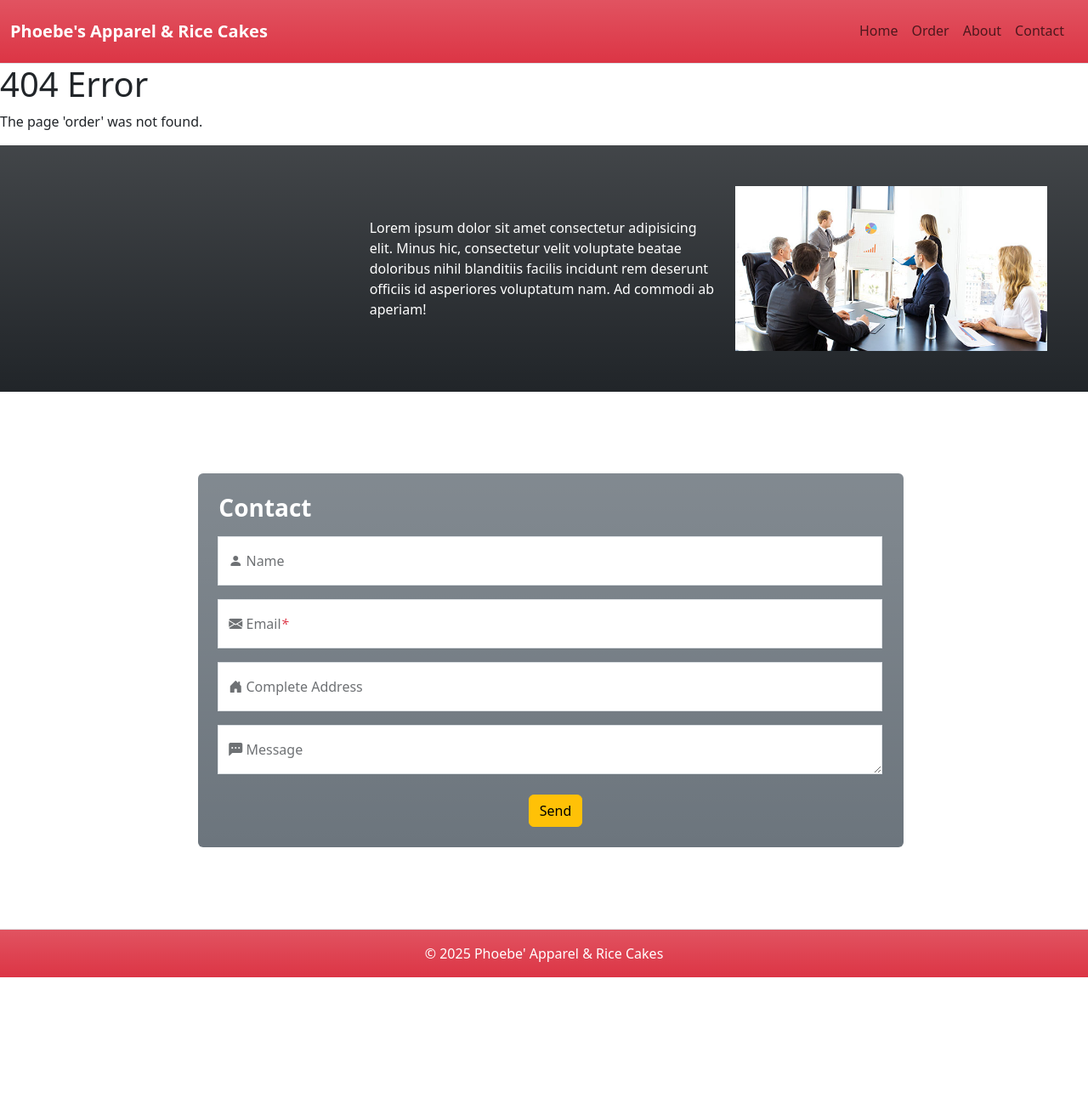
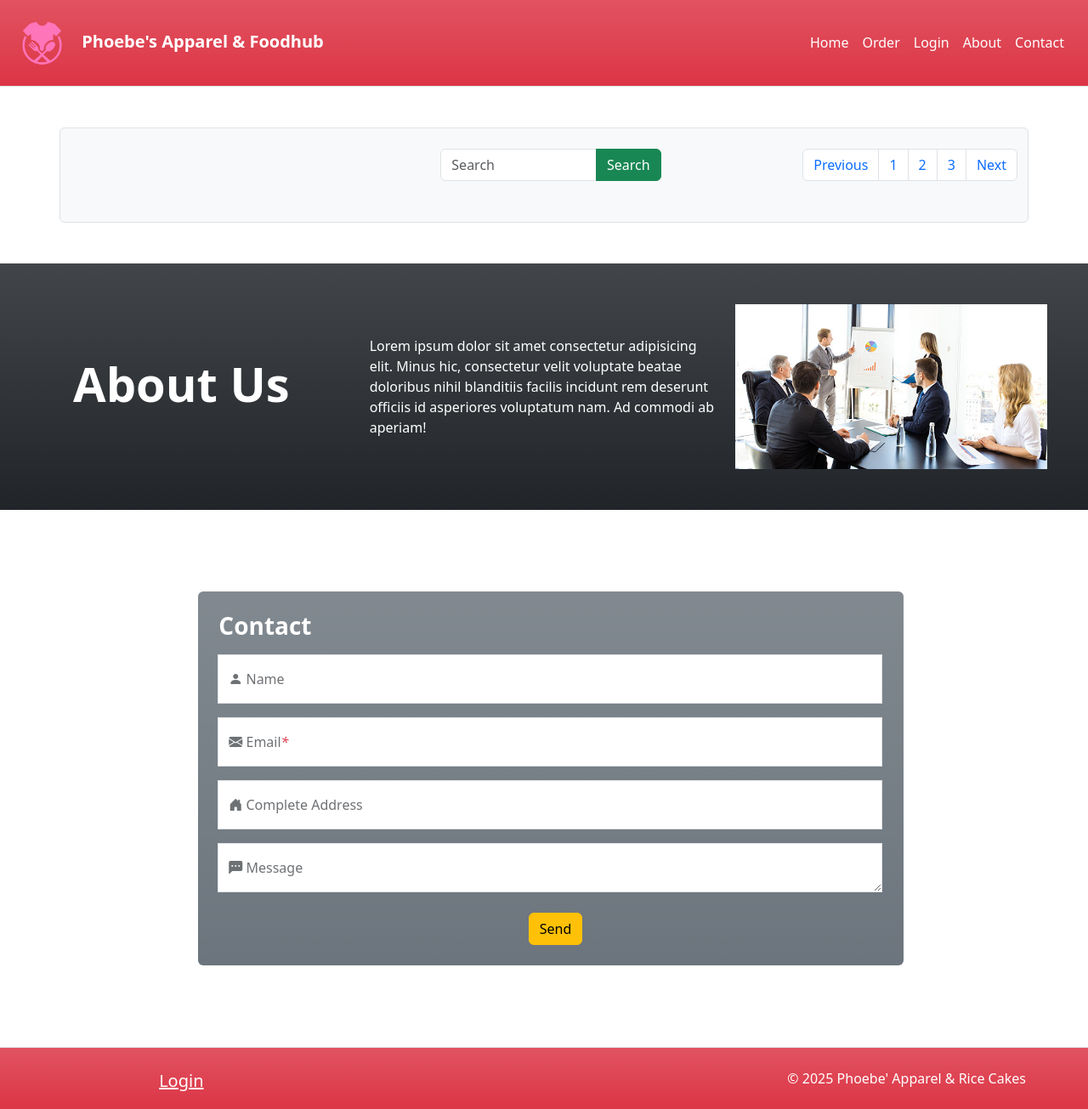
Before and after one commit to aron-suarnaba/PhoebesApparel, a PHP site: page /index.php?page=order in a window 1280 px wide. Shown: the whole page at 85% size. Before the commit the page ends 1150 px from the top, so only its background shows below. Run offline with PHP 8.4, Linux system fonts and the light colour scheme; data that the repository does not hold is empty.

Commit message:
Add login modals, add product card, and a product database

```diff
--- a/asset/css/styles.css
+++ b/asset/css/styles.css
@@ -1,5 +1,13 @@
+#bg-carousel-slide,
+#bg-carousel-slide .carousel-inner,
 #bg-carousel-slide .carousel-item{
-    height: 60vh;
+    height: 100%;
+}
+
+#bg-carousel-slide .carousel-item{
+    position: relative;
+    height: 100vh;
+    min-height: 100vh;
 }
 
 #bg-carousel-slide .carousel-item img{
--- a/index.php
+++ b/index.php
@@ -7,14 +7,15 @@ $page_file = 'section/' . $requested_page . '.php';
 require 'templates/header.php';
 
 
-if (file_exists($page_file)){
+if (file_exists($page_file)) {
     require $page_file;
+    require 'section/about.php';
+    require 'section/contact.php';
 } else {
     echo "<h1>404 Error</h1><p>The page '{$requested_page}' was not found.</p>";
 }
 
-require 'section/about.php';
-require 'section/contact.php';
+
 
 require 'templates/footer.php';
 
--- a/section/about.php
+++ b/section/about.php
@@ -1,7 +1,7 @@
 <div class="container-fluid bg-dark bg-gradient text-white" style="min-height: 6vh;" id="about">
     <div class="row py-5">
-        <div class="col-12 col-md-4">
-
+        <div class="col-12 col-md-4 d-flex justify-content-center align-items-center">
+            <h3 class="fw-bold display-4">About Us</h3>
         </div>
         <div class="col-12 col-md-4 px-2 py-3 d-flex align-items-center">
             Lorem ipsum dolor sit amet consectetur adipisicing elit. Minus hic, consectetur velit voluptate beatae doloribus nihil blanditiis facilis incidunt rem deserunt officiis id asperiores voluptatum nam. Ad commodi ab aperiam!
--- /dev/null
+++ b/section/order.php
@@ -0,0 +1,61 @@
+<div class="container-fluid p-5">
+    <div class="container bg-light rounded border border-1">
+        <div class="row my-3">
+            <div class="col-sm-12 col-md-4"></div>
+            <div class="col-sm-12 col-md-4">
+                <div class="form-input-group">
+                    <div class="input-group m-2 px-5 justify-content-center">
+                        <input type="text" class="form-control" placeholder="Search">
+                        <button class="btn btn-success input-group-text">Search</button>
+                    </div>
+                </div>
+            </div>
+            <div class="col-sm-12 col-md-4 d-flex justify-content-end align-items-center pt-2">
+                <nav aria-label="Pagination">
+                    <ul class="pagination">
+                        <li class="page-item"><a href="#" class="page-link">Previous</a></li>
+                        <li class="page-item"><a href="#" class="page-link">1</a></li>
+                        <li class="page-item"><a href="#" class="page-link">2</a></li>
+                        <li class="page-item"><a href="#" class="page-link">3</a></li>
+                        <li class="page-item"><a href="#" class="page-link">Next</a></li>
+                    </ul>
+                </nav>
+            </div>
+        </div>
+        <div class="row my-3">
+            <?php
+                $sql = "SELECT * FROM product";
+                $result = $connection->query($sql);
+
+                while($row = $result->fetch_assoc()){
+                    echo "
+                    <div class='col-sm-12 col-md-3'>
+                        <div class='card'>
+                            <div class='card-content'>
+                                <div class='card-header bg-primary text-white'>
+                                    <div class='fw-bold'>
+                                        $row[product_name]
+                                    </div>
+                                </div>
+                                <div class='card-body p-2'>
+                                    <img src='asset\images\images-1.jpg' alt='Product Image' class='img-fluid'>
+                                    <p class='p-1'>$row[description]</p>
+                                    <p class='lead px-1'>$row[u_m]$row[price] </p>
+                                </div>
+                                <div class='card-footer'>
+                                    <div class='button-group d-flex justify-content-between'>
+                                        <div class='btn btn-secondary'>Cancel</div>
+                                        <div class='btn btn-success'>Add to cart</div>
+                                    </div>
+                                </div>
+                            </div>
+                        </div>
+                    </div>
+                    ";
+                }
+            ?>
+
+
+        </div>
+    </div>
+</div>
--- a/templates/footer.php
+++ b/templates/footer.php
@@ -1,3 +1,11 @@
-<footer class="footer border-top border-top-2 pt-3 text-center bg-danger bg-gradient text-white">
-    <p>&copy; <?php echo date("Y"); ?> Phoebe' Apparel & Rice Cakes</p>
+<footer class="footer border-top border-top-2 pt-3 text-center bg-danger bg-gradient text-white m-0 w-100">
+    <div class="row my-2 mx-0">
+        <div class="col-sm-12 col-md-4 lead">
+            <a href="#" class="text-white">Login</a>
+        </div>
+        <div class="col-sm-12 col-md-4"></div>
+        <div class="col-sm-12 col-md-4">
+            <p>&copy; <?php echo date("Y"); ?> Phoebe' Apparel & Rice Cakes</p>
+        </div>
+    </div>
 </footer>
--- a/templates/header.php
+++ b/templates/header.php
@@ -1,26 +1,32 @@
-<?php include 'db.php'; ?>
+<?php
+include 'db.php';
+$website_title = "Phoebe's Apparel & Foodhub"
+?>
 <!DOCTYPE html>
 <html lang="en">
 
 <head>
     <meta charset="UTF-8">
     <meta name="viewport" content="width=device-width, initial-scale=1.0">
-    <title>Phoebes Apparel</title>
+    <title><?php echo $website_title; ?></title>
     <link rel="stylesheet" href="asset\css\bootstrap.min.css">
     <link rel="stylesheet" href="asset\css\bootstrap-icons-1.13.1\bootstrap-icons.min.css">
     <link rel="stylesheet" href="asset\css\styles.css">
 </head>
 
-<body class="d-flex flex-column min-vh-100">
+<body class="d-flex flex-column min-vh-100 g-0">
     <header class="container-fluid border-bottom px-0">
         <nav class="navbar bg-danger bg-gradient">
-            <div class="container-fluid py-2">
-                <a href="#" class="navbar-brand fw-bold text-white"> Phoebe's Apparel & Rice Cakes</a>
+            <div class="container-fluid">
+                <a href="#" class="navbar-brand fw-bold text-white">
+                <img src="asset\images\PhoebesApparelAndFoodhubLogo.png" alt="logo" class="rounded me-1" style="width: 75px; height: 75px;">
+                Phoebe's Apparel & Foodhub</a>
                 <ul class="navbar-nav nav-underline d-flex flex-row gap-3 ms-auto text-white pe-3">
-                    <li class="navbar-item"><a href="index.php" class="nav-link">Home</a></li>
-                    <li class="navbar-item"><a href="index.php?page=order" class="nav-link">Order</a></li>
-                    <li class="navbar-item"><a href="about" class="nav-link">About</a></li>
-                    <li class="navbar-item"><a href="contact" class="nav-link">Contact</a></li>
+                    <li class="navbar-item"><a href="index.php" class="nav-link text-white">Home</a></li>
+                    <li class="navbar-item"><a href="index.php?page=order" class="nav-link text-white">Order</a></li>
+                    <li class="navbar-item"><a href="#loginModal" class="nav-link text-white" data-bs-toggle="modal" data-bs-target="#loginModal">Login</a></li>
+                    <li class="navbar-item"><a href="#about" class="nav-link text-white">About</a></li>
+                    <li class="navbar-item"><a href="#contact" class="nav-link text-white">Contact</a></li>
                 </ul>
             </div>
         </nav>
@@ -32,3 +38,34 @@
 </body>
 
 </html>
+
+<!-- Login Modals -->
+ <div class="modal fade" id="loginModal" aria-labelledby="modalLabel" aria-hidden="true">
+    <div class="modal-dialog modal-dialog-centered">
+        <div class="modal-content">
+            <div class="modal-header">
+                <div class="modal-title fs-5" id="modalLabel">
+                    Login
+                </div>
+                <button type="button" class="btn-close" data-bs-dismiss="modal" aria-label="Close"></button>
+            </div>
+            <div class="modal-body p-">
+
+                <div class="form-floating mb-3 mt-3">
+                    <input type="email" id="loginEmail" class="form-control" placeholder="Email">
+                    <label for="loginEmail">Email</label>
+                </div>
+
+                <div class="form-floating mb-3">
+                    <input type="password" id="loginPassword" class="form-control" placeholder="Password">
+                    <label for="loginPassword">Password</label>
+                </div>
+
+            </div>
+            <div class="modal-footer">
+                <button type="button" class="btn btn-secondary" data-bs-dismiss="modal">Close</button>
+                <button type="button" class="btn btn-primary">Login</button>
+            </div>
+        </div>
+    </div>
+ </div>
```
Also changed, not shown: section/main.php (+6 -5 lines), asset/images/PhoebesApparelAndFoodhubLogo.png (added), asset/images/images-bg-carousel-1.jpg, asset/images/images-bg-carousel-2.jpg (deleted), asset/images/images-bg-carousel-2.png (added), asset/images/images-bg-carousel-6.jpg (added), asset/images/images-bg-carousel-6.png (deleted).
